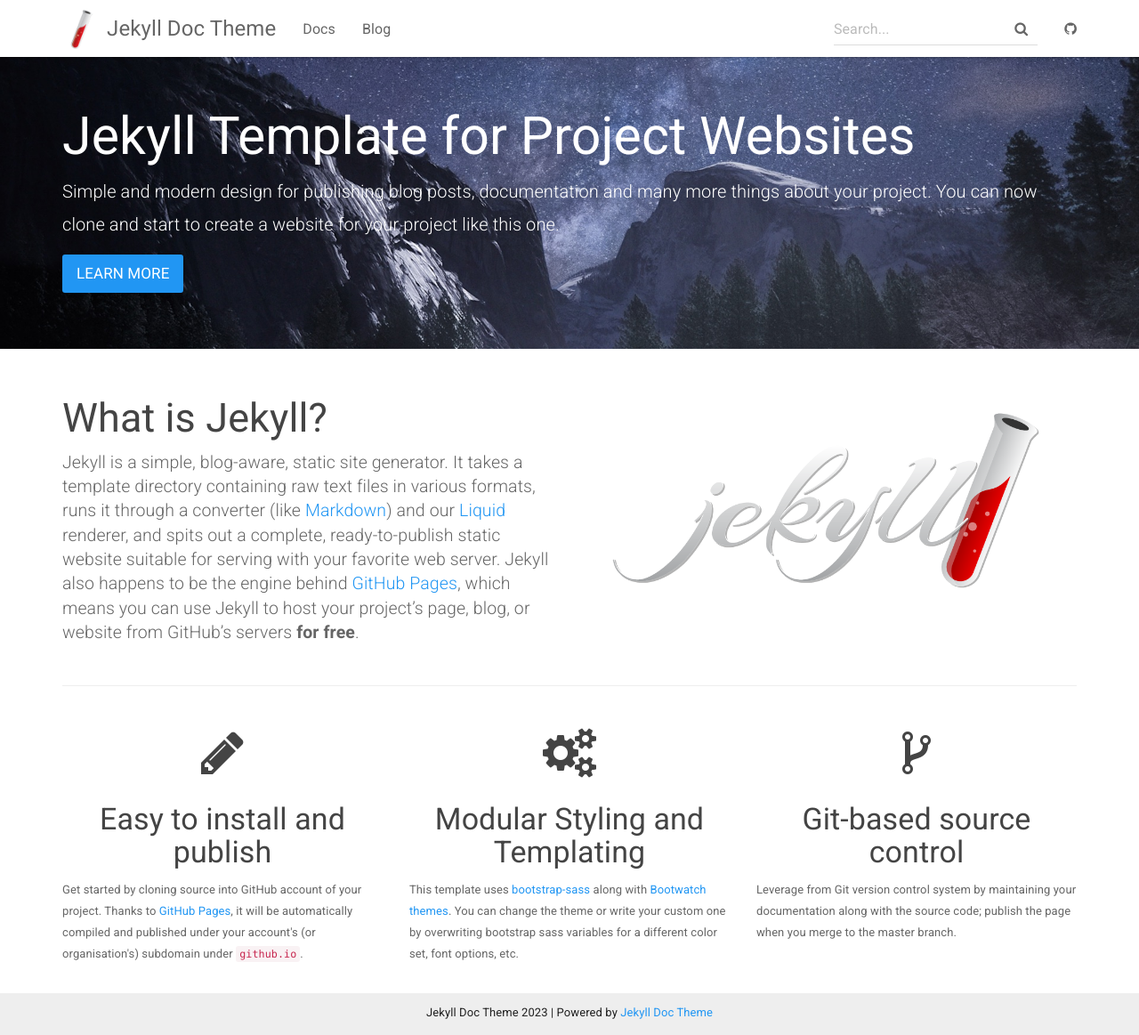
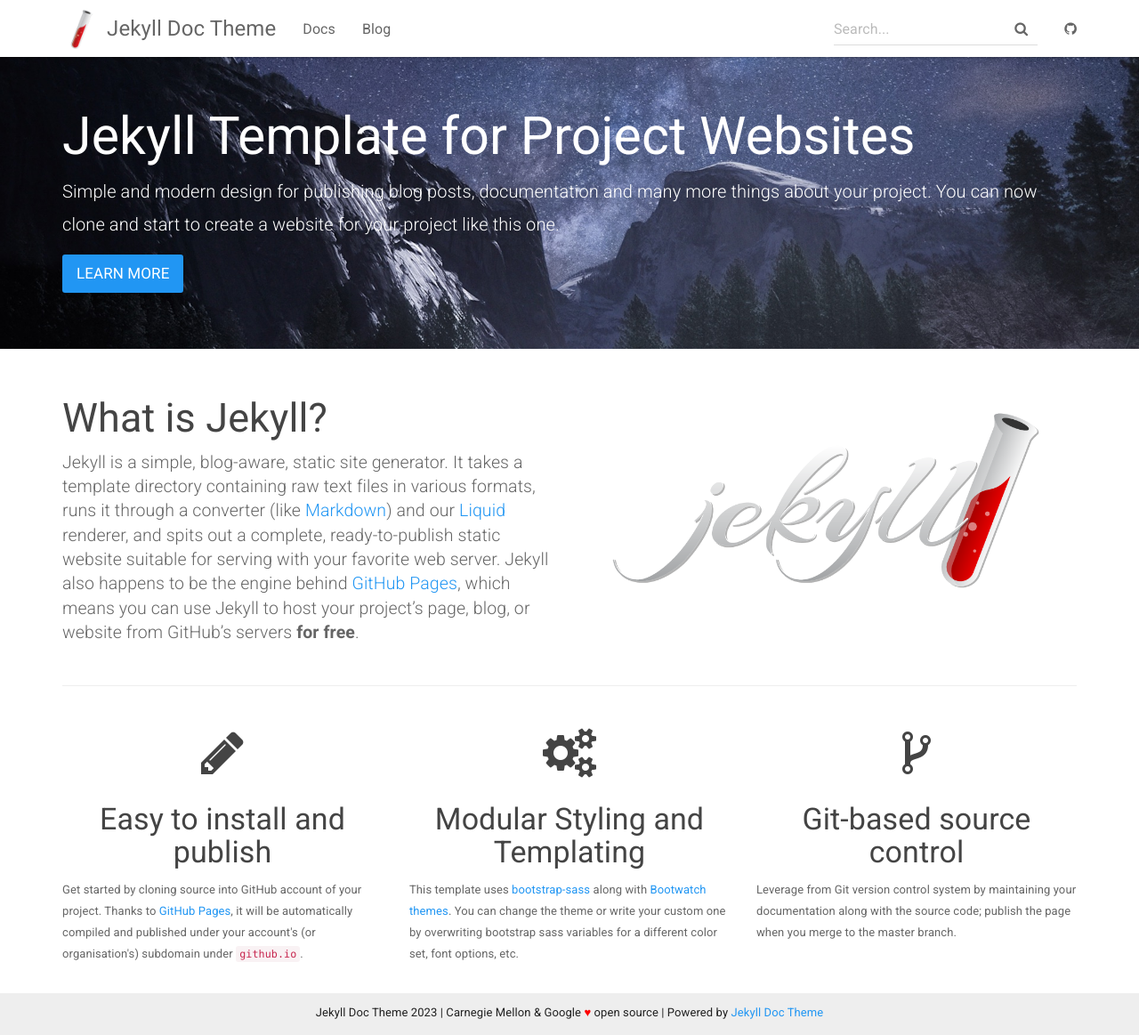
Before and after one commit to shuoshuc/FabricEval, a Jekyll site: the page built from docs/index.html, in a window 1280 px wide and 1163 px high. Shown: the whole window at 89% size. Built offline with Jekyll 4.4.1, drawn with Linux system fonts in a browser that asks for light colours.

Commit message:
Update footer.

```diff
--- a/docs/_includes/footer.html
+++ b/docs/_includes/footer.html
@@ -3,6 +3,7 @@
 
         <p class="text-center">
             {{ site.title }} {{ site.time | date: '%Y' }} |
+            Carnegie Mellon &amp; Google <span style="color:red;">&hearts;</span> open source |
             Powered by <a href="https://github.com/aksakalli/jekyll-doc-theme">Jekyll Doc Theme</a>
         </p>
         <!-- <p class="text-muted">Place sticky footer content here.</p> -->
```
